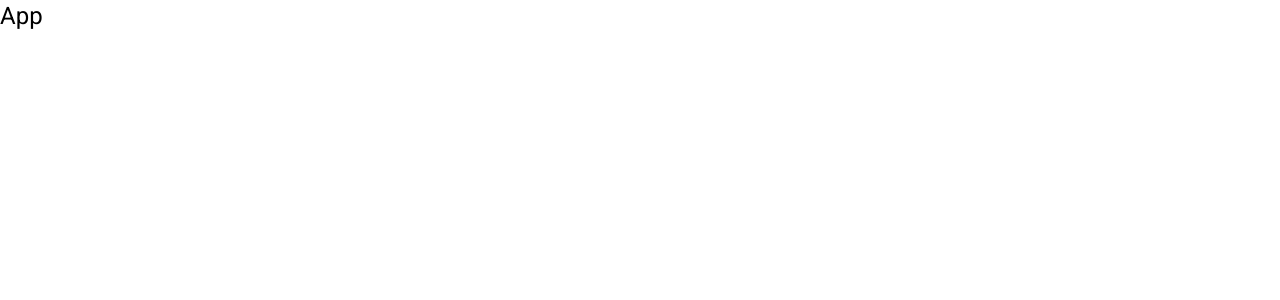
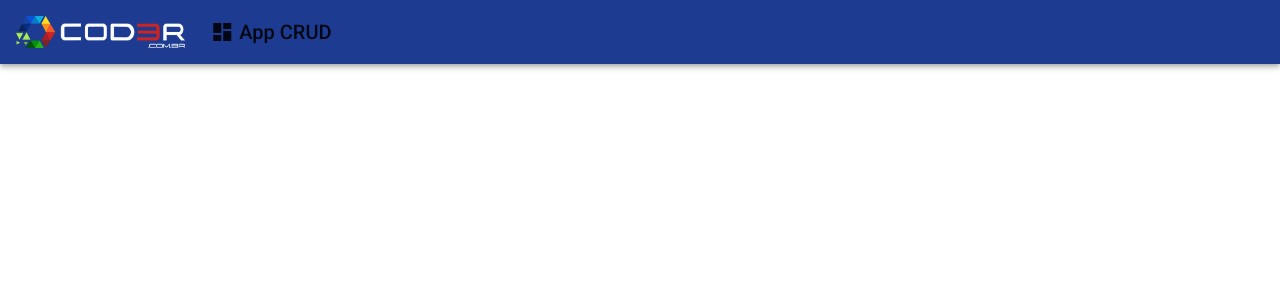
Before and after one commit to FreymundDeveloper/Storage-Manager, an Angular app in the folder frontend/: page / in a window 1280 px wide. Shown: the top 300 px of the page. Built offline with nearby package versions, Linux system fonts and the light colour scheme.

Commit message:
Header Component

```diff
--- a/frontend/src/app/app.component.html
+++ b/frontend/src/app/app.component.html
@@ -1 +1 @@
-<h1>App</h1>
+<app-header></app-header>
--- /dev/null
+++ b/frontend/src/app/components/template/header/header.component.css
@@ -0,0 +1,23 @@
+.header {
+    display: flex;
+    align-items: center;
+    background-color: #1c3b91;
+}
+
+.header a {
+    display: flex;
+    align-items: center;
+    text-decoration: none;
+}
+
+.header .logo {
+    max-height: 32px;
+}
+
+.header .title-group {
+    padding-left: 25px;
+}
+
+.header .title-group i {
+    padding-right: 5px;
+}
--- /dev/null
+++ b/frontend/src/app/components/template/header/header.component.html
@@ -0,0 +1,15 @@
+<mat-toolbar class="header mat-elevation-z4">
+    <span>
+        <a>
+            <img class="logo" src="assets/imgs/logo.png" alt="logo">
+        </a>
+    </span>
+    <span class="title-group">
+        <a>
+            <i class="material-icons">
+                dashboard
+            </i>
+            App CRUD
+        </a>
+    </span>
+</mat-toolbar>
--- /dev/null
+++ b/frontend/src/app/components/template/header/header.component.ts
@@ -0,0 +1,15 @@
+import { Component, OnInit } from '@angular/core';
+
+@Component({
+  selector: 'app-header',
+  templateUrl: './header.component.html',
+  styleUrls: ['./header.component.css']
+})
+export class HeaderComponent implements OnInit {
+
+  constructor() { }
+
+  ngOnInit(): void {
+  }
+
+}
```
Also changed, not shown: frontend/src/app/app.module.ts (+7 -2 lines), frontend/src/assets/imgs/logo.png (added).
